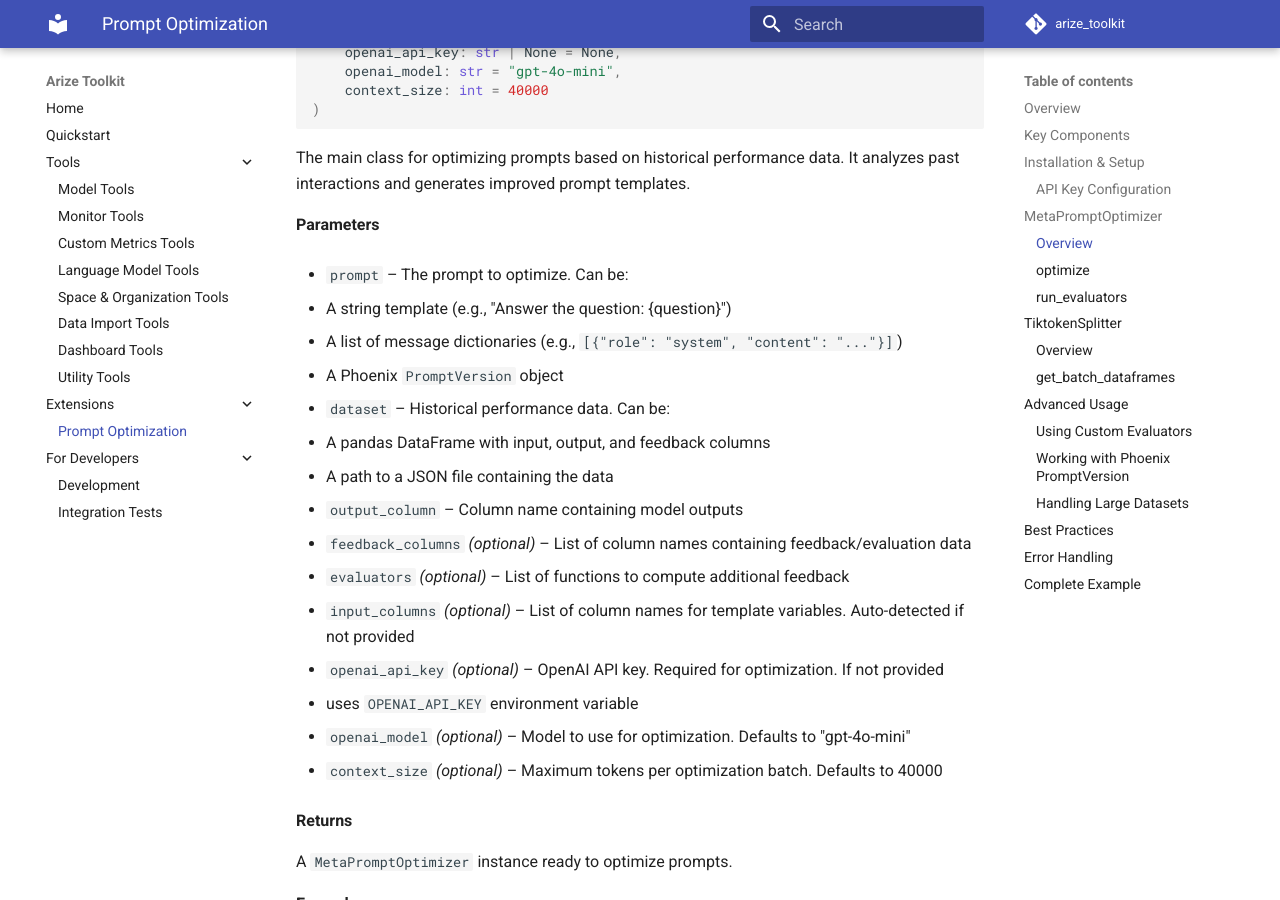
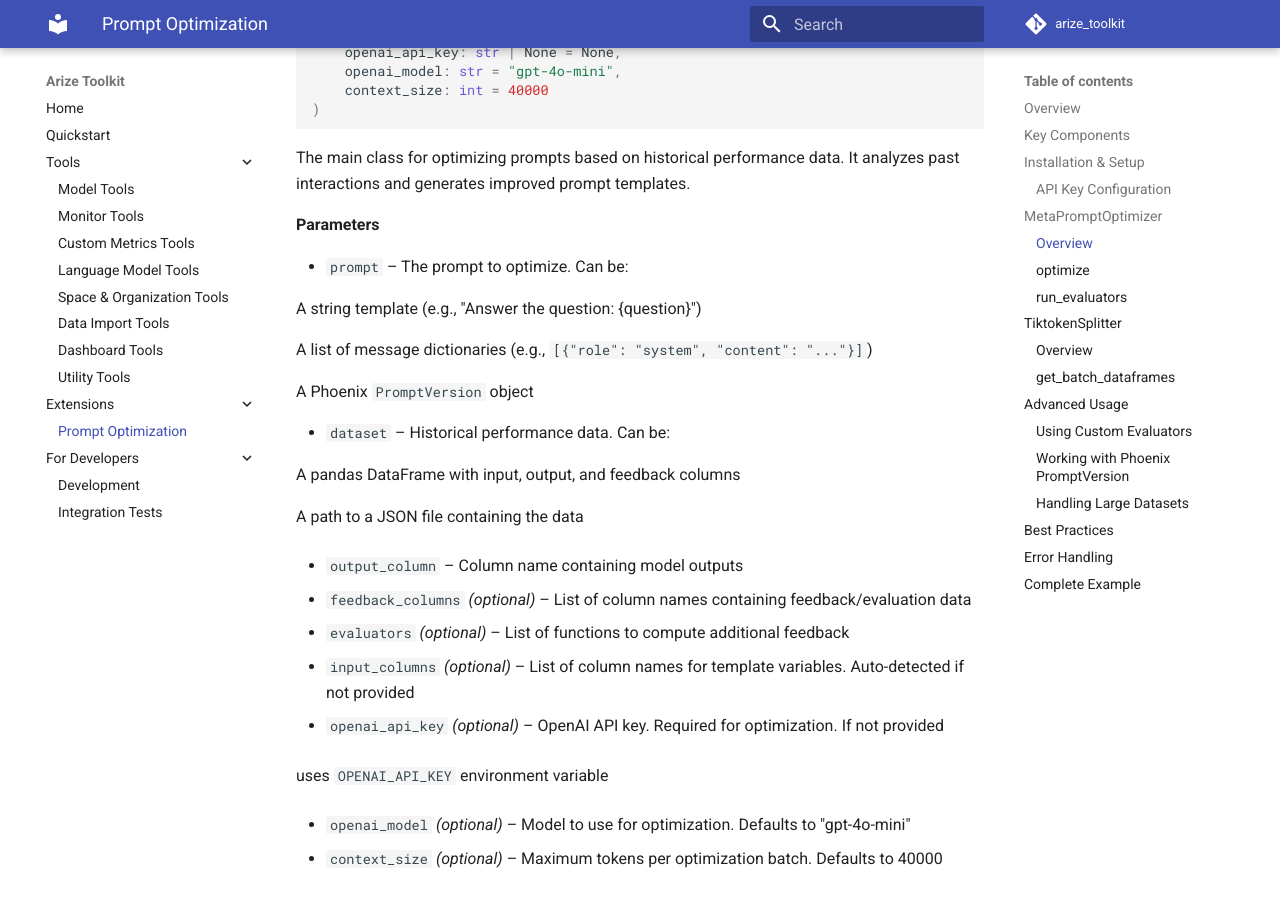
Before and after one commit to duncankmckinnon/arize_toolkit, an MkDocs documentation site: the page built from docs_site/docs/extensions/prompt_optimization.md, in a window 1280 px wide and 900 px high, scrolled down 2258 px. Built offline with MkDocs 1.6.1 and Material for MkDocs 9.7.7, drawn with Linux system fonts in a browser that asks for light colours; comment, search, counter and statistics services are not loaded.

Commit message:
formatting

```diff
--- a/docs_site/docs/extensions/prompt_optimization.md
+++ b/docs_site/docs/extensions/prompt_optimization.md
@@ -104,14 +104,17 @@ The main class for optimizing prompts based on historical performance data. It a
 
 - `prompt` – The prompt to optimize. Can be:
 
-  - A string template (e.g., "Answer the question: {question}")
-  - A list of message dictionaries (e.g., `[{"role": "system", "content": "..."}]`)
-  - A Phoenix `PromptVersion` object
+  A string template (e.g., "Answer the question: {question}")
+
+  A list of message dictionaries (e.g., `[{"role": "system", "content": "..."}]`)
+
+  A Phoenix `PromptVersion` object
 
 - `dataset` – Historical performance data. Can be:
 
-  - A pandas DataFrame with input, output, and feedback columns
-  - A path to a JSON file containing the data
+  A pandas DataFrame with input, output, and feedback columns
+
+  A path to a JSON file containing the data
 
 - `output_column` – Column name containing model outputs
 
@@ -123,7 +126,7 @@ The main class for optimizing prompts based on historical performance data. It a
 
 - `openai_api_key` *(optional)* – OpenAI API key. Required for optimization. If not provided
 
-  - uses `OPENAI_API_KEY` environment variable
+  uses `OPENAI_API_KEY` environment variable
 
 - `openai_model` *(optional)* – Model to use for optimization. Defaults to "gpt-4o-mini"
 
```
